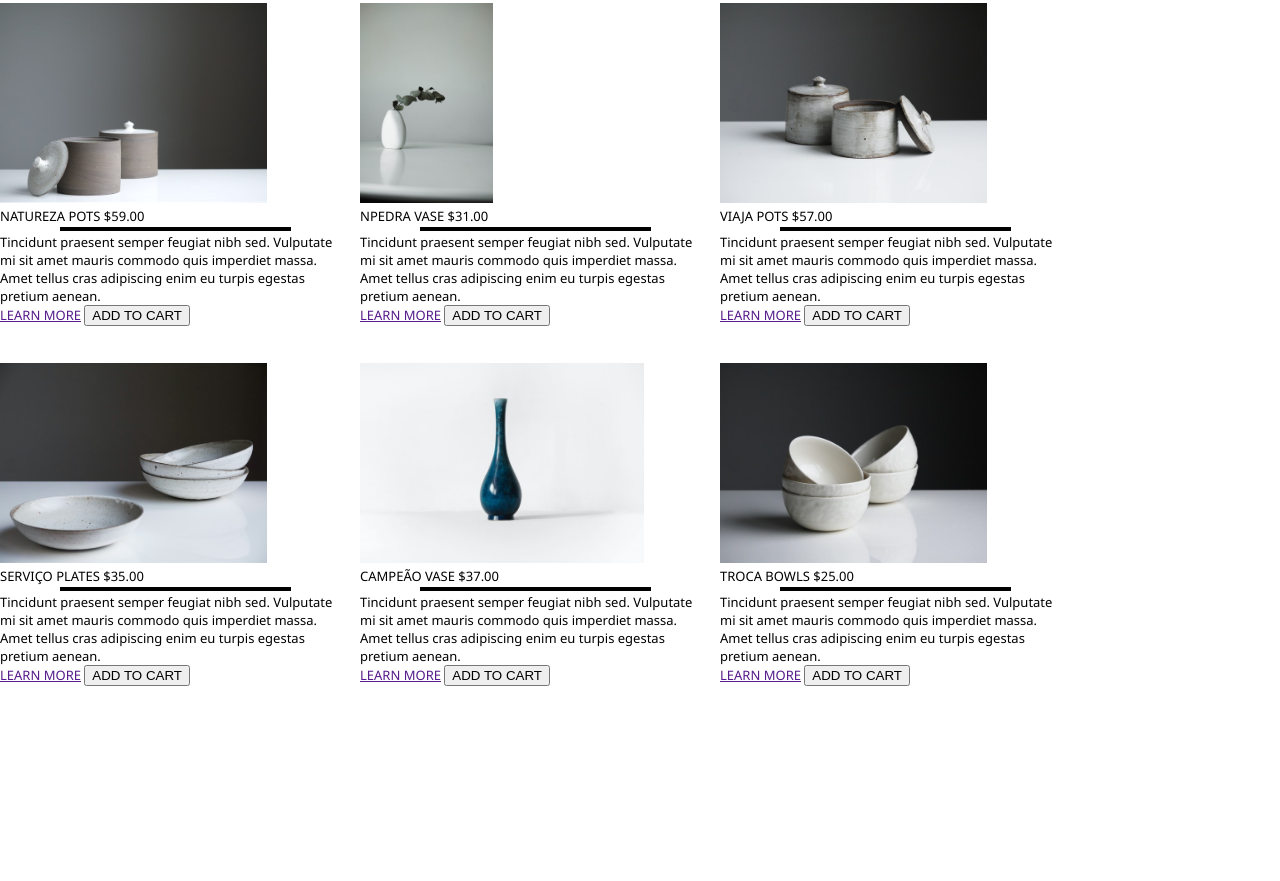
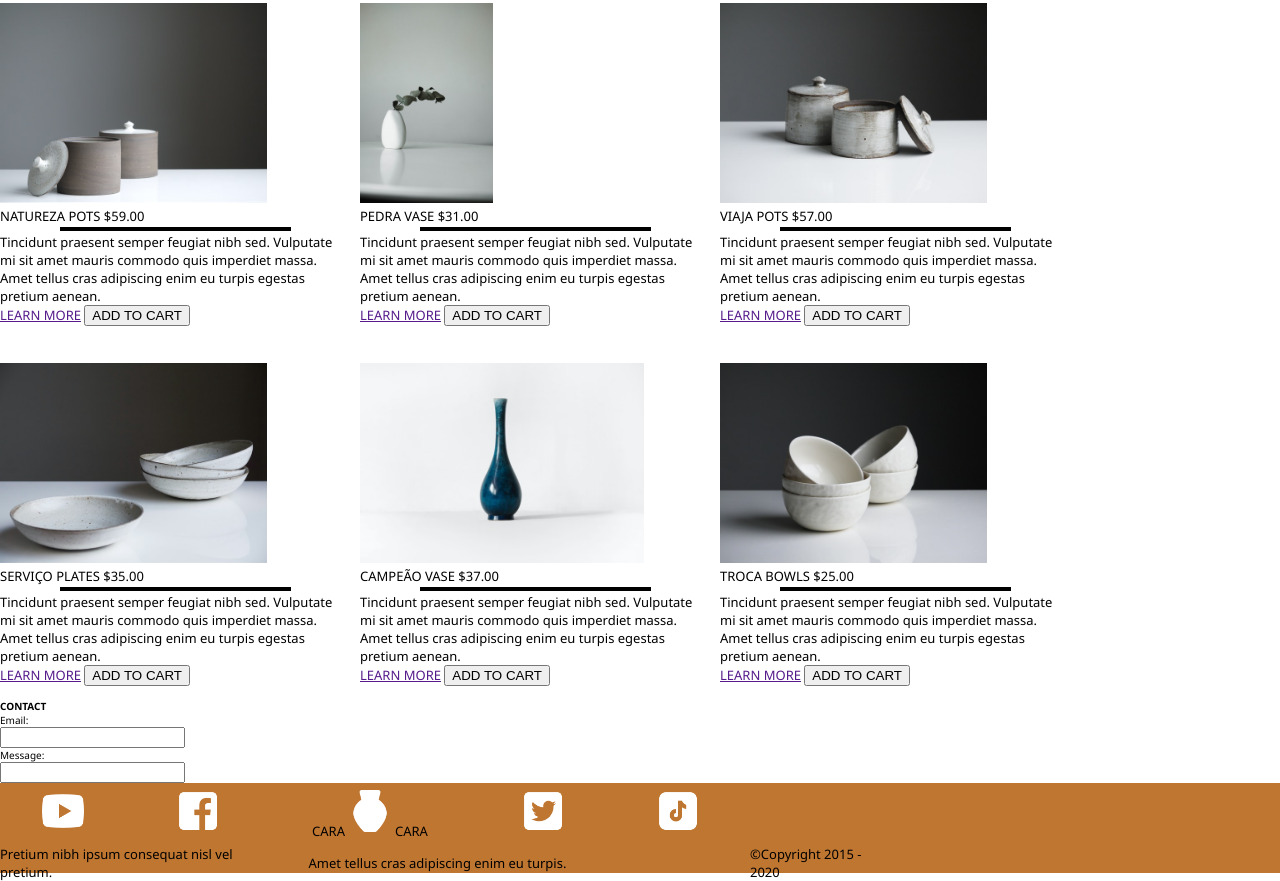
Before and after one commit to JohnRHumm/eCommerceWebsite, a plain HTML site: page index.html in a window 1280 px wide. Shown: the part 1007-1888 px from the top of the page. Before the commit the page ends 1706 px from the top, so only its background shows below. Drawn offline with Linux system fonts and the light colour scheme.

Commit message:
Working version of footer

```diff
--- a/index.html
+++ b/index.html
@@ -88,7 +88,7 @@
                 </div>
 
                 <div class = "p-item">
-                     <img src=".\assets\prod02.jpg" alt ="mundo bowl" class = "product-pic">
+                     <img src=".\assets\prod02.jpg" alt ="naturez vase" class = "product-pic">
                     <p>NATUREZA VASE      $37.00</p>
                     <hr class="thick-line-half">
                     <p>Tincidunt praesent semper feugiat nibh
@@ -102,7 +102,7 @@
                 </div>
 
                 <div class = "p-item">
-                    <img src=".\assets\prod03.jpg" alt ="mundo bowl" class = "product-pic">
+                    <img src=".\assets\prod03.jpg" alt ="feira bowls" class = "product-pic">
                    <p>FEIRA         BOWLS $29.00</p>
                    <hr class="thick-line-half">
                    <p>Tincidunt praesent semper feugiat nibh
@@ -116,7 +116,7 @@
                </div>
 
                <div class = "p-item">
-                     <img src=".\assets\prod04.jpg" alt ="mundo bowl" class = "product-pic">
+                     <img src=".\assets\prod04.jpg" alt ="naturez pots" class = "product-pic">
                     <p>NATUREZA POTS       $59.00 </p>
                     <hr class="thick-line-half">
                     <p>Tincidunt praesent semper feugiat nibh
@@ -129,8 +129,8 @@
                     </div>
                 </div>
                 <div class = "p-item">
-                    <img src=".\assets\prod05.jpg" alt ="mundo bowl" class = "product-pic">
-                   <p>NPEDRA VASE          $31.00 </p>
+                    <img src=".\assets\prod05.jpg" alt ="pedra vase" class = "product-pic">
+                   <p>PEDRA VASE          $31.00 </p>
                    <hr class="thick-line-half">
                    <p>Tincidunt praesent semper feugiat nibh
                        sed. Vulputate mi sit amet mauris
@@ -142,7 +142,7 @@
                    </div>
                </div>
                <div class = "p-item">
-                    <img src=".\assets\prod06.jpg" alt ="mundo bowl" class = "product-pic">
+                    <img src=".\assets\prod06.jpg" alt ="viaja pots" class = "product-pic">
                    <p>VIAJA POTS           $57.00 </p>
                    <hr class="thick-line-half">
                    <p>Tincidunt praesent semper feugiat nibh
@@ -155,7 +155,7 @@
                    </div>
                </div>
                <div class = "p-item">
-                    <img src=".\assets\prod07.jpg" alt ="mundo bowl" class = "product-pic">
+                    <img src=".\assets\prod07.jpg" alt ="servico plates" class = "product-pic">
                    <p>SERVIÇO PLATES        $35.00 </p>
                    <hr class="thick-line-half">
                    <p>Tincidunt praesent semper feugiat nibh
@@ -168,7 +168,7 @@
                    </div>
                </div>
                <div class = "p-item">
-                    <img src=".\assets\prod08.jpg" alt ="mundo bowl" class = "product-pic">
+                    <img src=".\assets\prod08.jpg" alt ="cameao vase" class = "product-pic">
                    <p>CAMPEÃO VASE          $37.00 </p>
                    <hr class="thick-line-half">
                    <p>Tincidunt praesent semper feugiat nibh
@@ -181,7 +181,7 @@
                    </div>
                </div>
                <div class = "p-item">
-                    <img src=".\assets\prod09.jpg" alt ="mundo bowl" class = "product-pic">
+                    <img src=".\assets\prod09.jpg" alt ="troca bowls" class = "product-pic">
                    <p>TROCA BOWLS        $25.00 </p>
                    <hr class="thick-line-half">
                    <p>Tincidunt praesent semper feugiat nibh
@@ -194,15 +194,54 @@
                    </div>
                </div>
            </div>
+        </section>
 
+        <section class = "contact" id="contact">
+            <h4>CONTACT </h4>
+                <form>
+                    <label for="emailcontact"> Email: <br></label>
+                    <input type="email" id="emailbox"><br>
+                    <label for="message"> Message: <br></label>
+                    <input type="text" id="messagebox">
+                </form>
+
+
+        </section>
     </main>
+
+    <footer>
+        <div id = "footer-container">
+            <div class="f-item">
+                <img src=".\assets\youtube.png" alt ="you tube" >
+            </div>
+            <div class="f-item">
+                <img src=".\assets\fbook.png" alt ="facebook" >
+            </div>
+            <div class="f-item">
+                CARA<img src=".\assets\pottery2.png" alt ="pottery" >CARA
+            </div>
+            <div class="f-item">
+                <img src=".\assets\twitter.png" alt ="twitter" >
+            </div>
+            <div class="f-item">
+                <img src=".\assets\tiktok.png" alt ="tiktok" >
+            </div>
+            <div class="f-item">
+               <p>Pretium nibh ipsum consequat nisl vel pretium.</p>
+            </div>
+            <div class="f-item">
+                <p>Amet tellus cras adipiscing enim eu turpis.</p>
+            </div>
+            <div class="f-item">
+                <p>©Copyright 2015 - 2020</p>
+            </div>
 
 
 
 
 
-    <footer>
 
+        </div>
     </footer>
 </body>
 </html>
--- a/styles.css
+++ b/styles.css
@@ -193,3 +193,44 @@ nav img
     height: 200px;
     width:auto;
 }
+
+footer {
+    background-color: #BF7631;
+
+}
+
+#footer-container {
+    display: grid;
+    width: fit-content;
+    grid-template-columns: 125px 125px 200px 125px 125px 125px;
+    grid-template-rows: 60px 20px;
+    column-gap: 10px;
+    row-gap: 10px;
+    align-items: center;
+    justify-items: center;
+    font-size:small;
+}
+
+
+.f-item img {
+    height: 50px;
+    width:auto;
+}
+
+.f-item:nth-of-type(6)
+{
+    grid-column: 1/3;
+    grid-row: 2;
+}
+
+.f-item:nth-of-type(7)
+{
+    grid-column: 3/5;
+    grid-row: 2;
+}
+
+.f-item:nth-of-type(8)
+{
+    grid-column: 6;
+    grid-row: 2;
+}
```
Also changed, not shown: assets/fbook.png (renamed from assets/icons8-facebook-96 (1).png), assets/instagram.png (renamed from assets/icons8-instagram-96.png), assets/pottery2.png (renamed from assets/icons8-pottery-96 (1).png), assets/tiktok.png (renamed from assets/icons8-tiktok-96.png), assets/twitter.png (renamed from assets/icons8-twitter-96.png), assets/youtube.png (renamed from assets/icons8-youtube-96.png).
